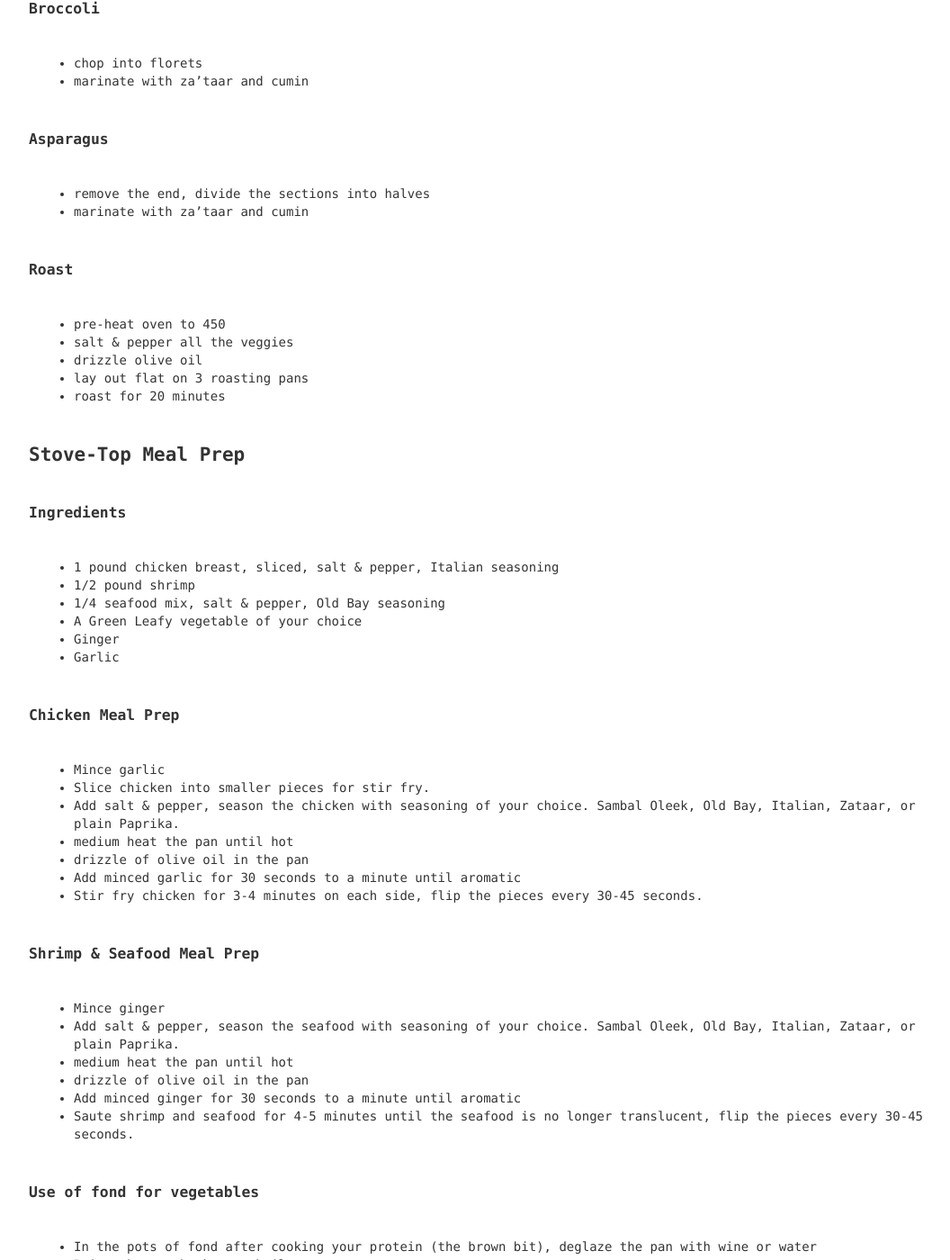
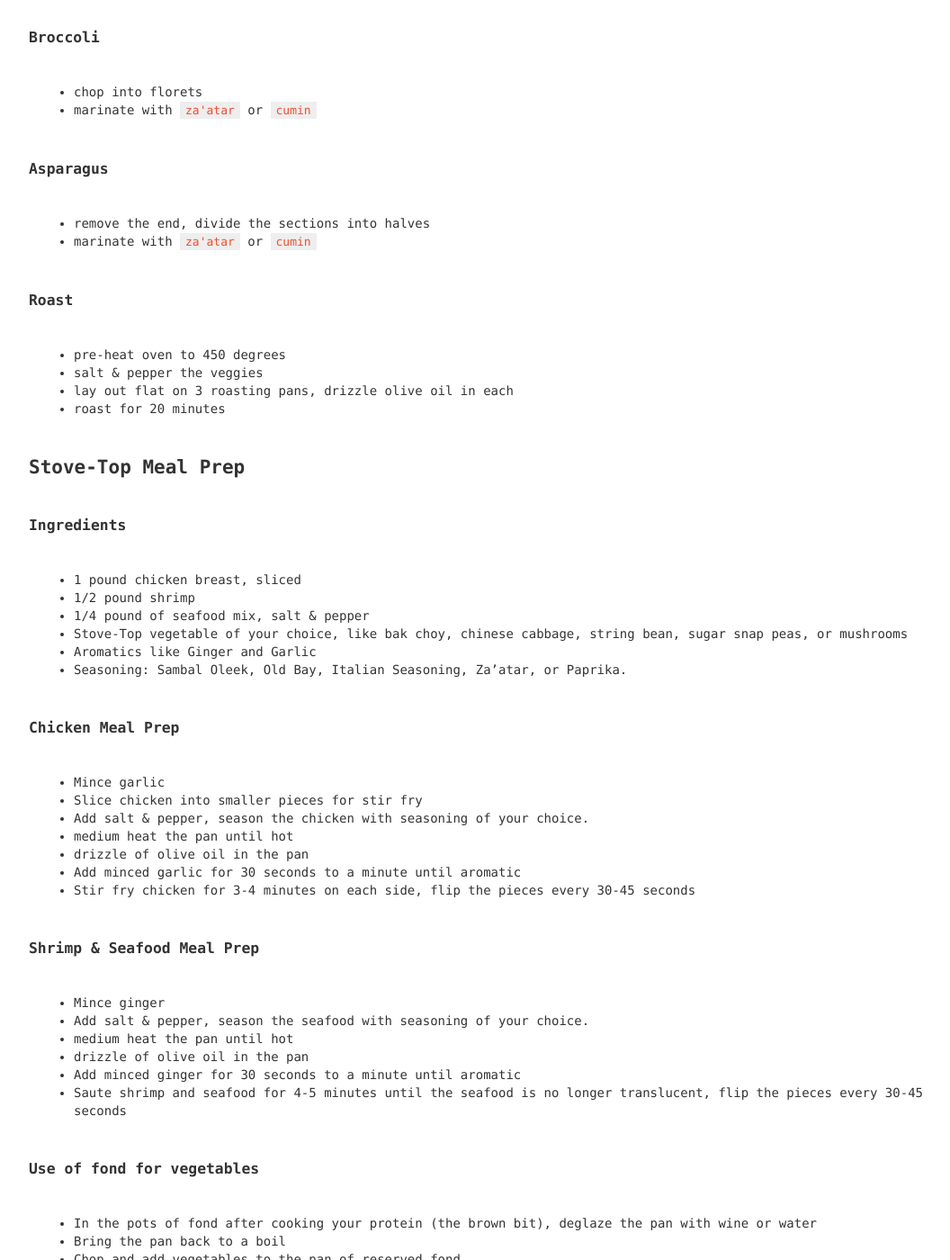
Before and after one commit to fengtingzhang/blog, a Jekyll site: the page built from _posts/2020-04-05-meal-prep-recipes.md, in a window 1280 px wide and 1400 px high, scrolled down 624 px. Shown: the whole window at 90% size, without its empty margins (96-1152 px from the left). Built offline with Jekyll 4.4.1, drawn with Linux system fonts in a browser that asks for light colours; some of the changed text lies outside the part shown.

Commit message:
Update 2020-04-05-meal-prep-recipes.md

```diff
--- a/_posts/2020-04-05-meal-prep-recipes.md
+++ b/_posts/2020-04-05-meal-prep-recipes.md
@@ -20,51 +22,49 @@
 
 ### Broccoli
 - chop into florets
-- marinate with za'taar and cumin
+- marinate with `za'atar` or `cumin`
 
 ### Asparagus
 - remove the end, divide the sections into halves
-- marinate with za'taar and cumin
+- marinate with `za'atar` or `cumin`
 
 ### Roast
-- pre-heat oven to 450
-- salt & pepper all the veggies
-- drizzle olive oil
-- lay out flat on 3 roasting pans
+- pre-heat oven to 450 degrees
+- salt & pepper the veggies
+- lay out flat on 3 roasting pans, drizzle olive oil in each
 - roast for 20 minutes
 
 ## Stove-Top Meal Prep
 ### Ingredients
-* 1 pound chicken breast, sliced, salt & pepper, Italian seasoning
+* 1 pound chicken breast, sliced
 * 1/2 pound shrimp
-* 1/4 seafood mix, salt & pepper,  Old Bay seasoning
-* A Green Leafy vegetable of your choice
-* Ginger
-* Garlic
+* 1/4 pound of seafood mix, salt & pepper
+* Stove-Top vegetable of your choice, like bak choy, chinese cabbage, string bean, sugar snap peas, or mushrooms
+* Aromatics like Ginger and Garlic
+* Seasoning: Sambal Oleek, Old Bay, Italian Seasoning, Za'atar, or Paprika.
 
 ### Chicken Meal Prep
 * Mince garlic
-* Slice chicken into smaller pieces for stir fry.
-* Add salt & pepper, season the chicken with seasoning of your choice. Sambal Oleek, Old Bay, Italian, Zataar, or plain Paprika.
+* Slice chicken into smaller pieces for stir fry
+* Add salt & pepper, season the chicken with seasoning of your choice.
 * medium heat the pan until hot
 * drizzle of olive oil in the pan
 * Add minced garlic for 30 seconds to a minute until aromatic
-* Stir fry chicken for 3-4 minutes on each side, flip the pieces every 30-45 seconds.
+* Stir fry chicken for 3-4 minutes on each side, flip the pieces every 30-45 seconds
 
 ### Shrimp & Seafood Meal Prep
 * Mince ginger
-* Add salt & pepper, season the seafood with seasoning of your choice. Sambal Oleek, Old Bay, Italian, Zataar, or plain Paprika.
+* Add salt & pepper, season the seafood with seasoning of your choice.
 * medium heat the pan until hot
 * drizzle of olive oil in the pan
 * Add minced ginger for 30 seconds to a minute until aromatic
-* Saute shrimp and seafood for 4-5 minutes until the seafood is no longer translucent, flip the pieces every 30-45 seconds.
+* Saute shrimp and seafood for 4-5 minutes until the seafood is no longer translucent, flip the pieces every 30-45 seconds
 
 ### Use of fond for vegetables
 * In the pots of fond after cooking your protein (the brown bit), deglaze the pan with wine or water
 * Bring the pan back to a boil
-* Chop and add vegetables like bakchoy, chinese cabbage, or mushrooms to the pan of reserved fond
-* Saute for 4-5 minutes until cooked through.
-
+* Chop and add vegetables to the pan of reserved fond
+* Saute for 4-5 minutes until cooked through
 
 ## Meal Assembly Options
 ### Jambalaya
@@ -93,7 +93,32 @@
 * In the first pot of boiling water, add soba ramen, bring to a reboil (ramen should stay in the water for 4 minutes)
 * Drain the ramen, divide into separate bowls.
 
-### Serve
+### Serve - 5-10 minutes
 * When you're ready to serve, bring another pot of water to boil
 * To the bowls of pre-divided soba noodles, add chicken stock, miso and boiled water into each bowl. Throughly combine the soup base and soup into the noodles.
 * Heat up veggies and proteins in a microwave, top off the noodles.
+
+### Brown Rice Plate
+
+#### Ingredients
+* 1 portion of brown rice
+
+#### Cook - 0 minutes
+* Add the brown rice to a rice cooker
+
+### Serve - 5-10 minutes
+* Heat up veggies and proteins in a microwave
+* Assemble rice, protein, and veggies onto a plate
+
+## Swaps
+Ingredients, sauces, and aromatics can be swapped depending on the freshest ingredients you're able to acquire that day
+
+## Customizations
+When you scale out the ingredient portions, scale out the seasoning and aromatics
+
+## Add-Ons
+Suggested after the meal options
+* Pumpkin Pie
+* Fruit Salads
+* Dark Chocolates
+* Tea & Coffee
```
Also changed, not shown: other parts of _posts/2020-04-05-meal-prep-recipes.md (+6 -4 lines).
